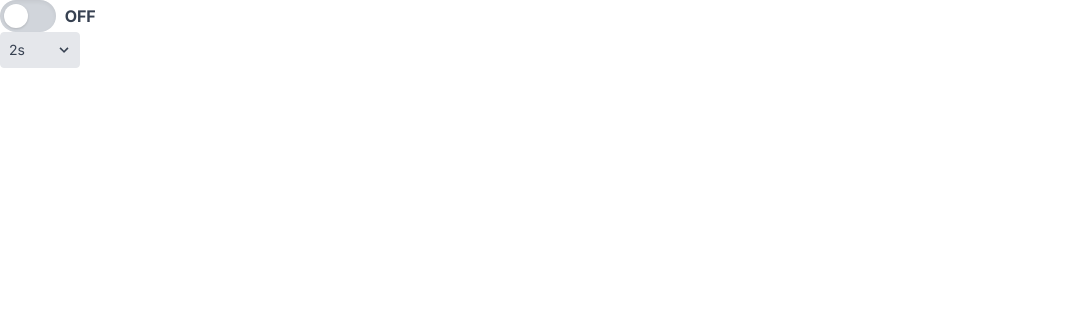
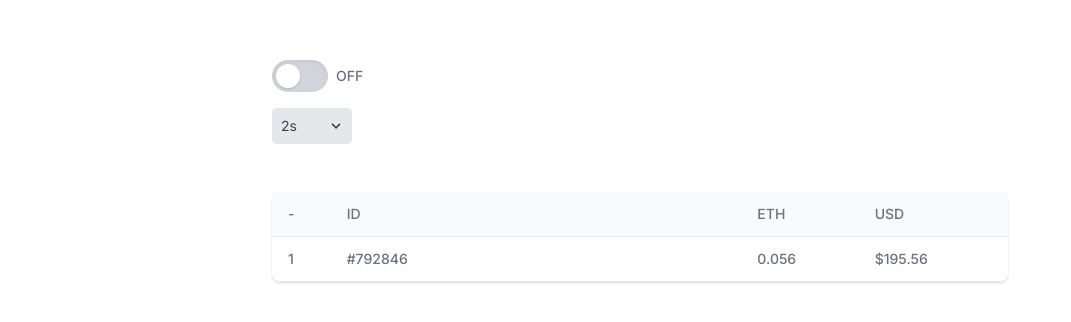
Before and after one commit to Pando58/axie-list-checker, a Vue app: page / in a window 1280 px wide. Shown: the top 322 px of the page, without its empty margins (0-1071 px from the left). Built offline with nearby package versions, Linux system fonts and the light colour scheme.

Commit message:
Main layout and table

```diff
--- a/src/App.vue
+++ b/src/App.vue
@@ -1,18 +1,22 @@
 <template>
+  <div class="container max-w-3xl p-4 mx-auto">
+
+    <h1 class="font-bold text-xl text-center mb-4 opacity-0">-</h1>
+
     <!-- Toggle switch -->
-  <div class="flex items-center">
+    <div class="flex items-center mb-4">
       <label for="toggle" class="flex items-center cursor-pointer">
         <div class="relative">
           <input id="toggle" type="checkbox" class="sr-only" v-model="toggle"/>
           <div class="line w-14 h-8 bg-gray-300 rounded-full shadow-inner transition duration-300"></div>
           <div class="dot absolute w-6 h-6 bg-white rounded-full shadow left-1 top-1 transition duration-300"></div>
         </div>
-      <div class="ml-2 text-gray-700 font-bold min-w-3ch text-center"> {{ toggle ? 'ON' : 'OFF' }} </div>
+        <div class="ml-2 text-sm font-medium text-gray-500 min-w-3ch"> {{ toggle ? 'ON' : 'OFF' }} </div>
       </label>
     </div>
 
     <!-- Timer -->
-  <div class="w-20">
+    <div class="w-20 mb-12">
       <div class="relative">
         <select v-model="timerSelect" class="block appearance-none w-full bg-gray-200 border border-gray-200 text-gray-700 text-sm py-2 px-2 pr-8 rounded leading-tight focus:outline-none focus:bg-white focus:border-gray-500" id="grid-state">
           <option value="1000">1s</option>
@@ -25,6 +29,25 @@
           <svg class="fill-current h-4 w-4" xmlns="http://www.w3.org/2000/svg" viewBox="0 0 20 20"><path d="M9.293 12.95l.707.707L15.657 8l-1.414-1.414L10 10.828 5.757 6.586 4.343 8z"/></svg>
         </div>
       </div>
+    </div>
+
+    <!-- Table -->
+    <ul class="rounded-lg shadow overflow-hidden border-b border-gray-200 divide-y divide-gray-200">
+      <li class="bg-gray-50 px-4 py-3 text-sm font-medium text-gray-500 uppercase flex">
+        <div class="flex-none w-1/12">-</div>
+        <div class="flex-1">ID</div>
+        <div class="flex-none w-2/12">ETH</div>
+        <div class="flex-none w-2/12">USD</div>
+      </li>
+      <li class="px-4 py-3 text-sm font-medium text-gray-500 flex">
+        <div class="flex-none w-1/12">1</div>
+        <div class="flex-1">#792846</div>
+        <div class="flex-none w-2/12">0.056</div>
+        <div class="flex-none w-2/12">$195.56</div>
+      </li>
+    </ul>
+
+
   </div>
 </template>
 
```
Lines whose indentation alone changed are shown as unchanged.
